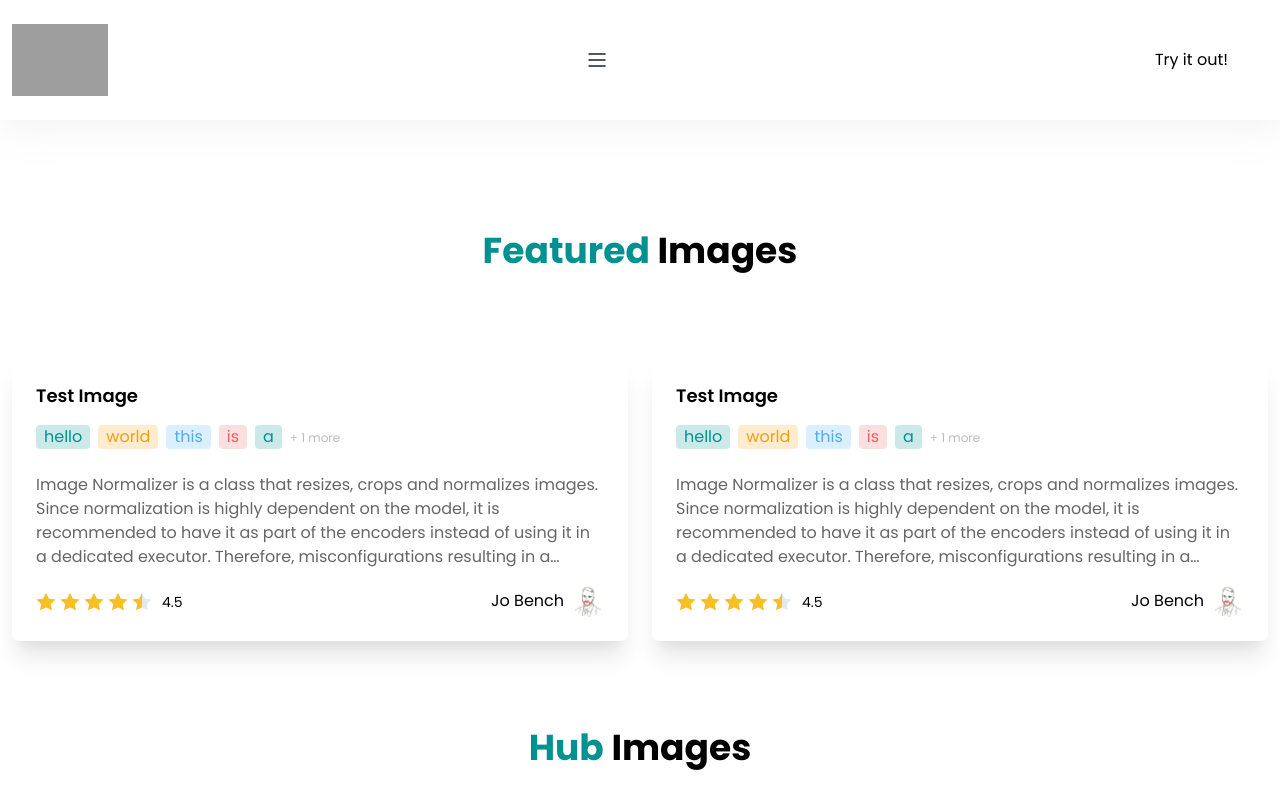
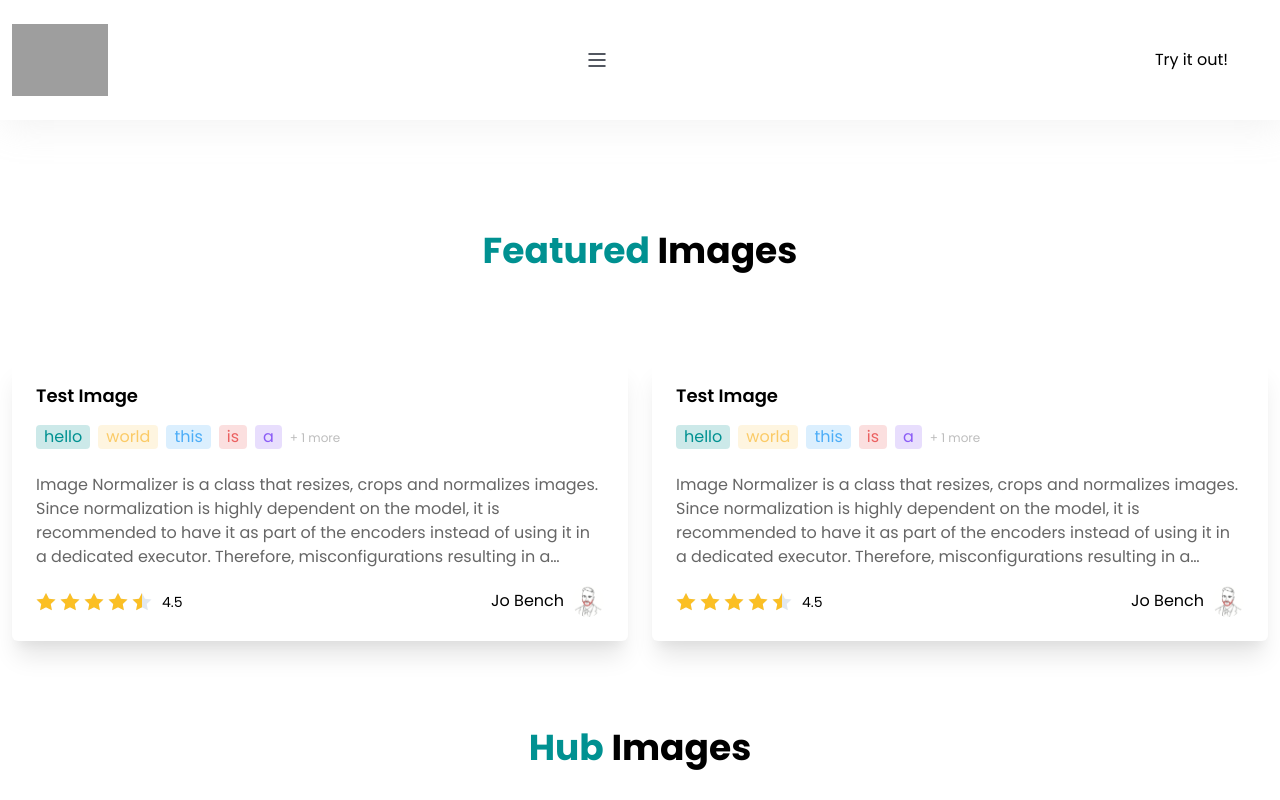
Before and after one commit to Asher-MS/website, a Next.js app: page /hub in a window 1280 px wide. Shown: the top 800 px of the page. Built offline with nearby package versions, Linux system fonts and the light colour scheme; grey boxes are pictures that could not be loaded.

Commit message:
fix: css purge classes

```diff
--- a/src/hub/HubImageCard.tsx
+++ b/src/hub/HubImageCard.tsx
@@ -4,17 +4,35 @@ import { StarIcon } from '../template/StarIcon'
 const DEFAULT_MAX_STARS = 5
 const DEFAULT_MAX_TAGS = 5
 
-const tagColors = ['primary', 'yellow', 'blue', 'red']
+const textColors = [
+  'text-primary-500',
+  'text-secondary-500',
+  'text-blue-500',
+  'text-red-500',
+  'text-purple-500'
+]
+const bgColors = [
+  'bg-primary-500',
+  'bg-secondary-500',
+  'bg-blue-500',
+  'bg-red-500',
+  'bg-purple-500'
+]
 
-const getTagColor = (index: number) => {
-  return tagColors[index % tagColors.length]
+const getTextColor = (index: number) => {
+  return textColors[index % textColors.length]
+}
+
+const getBgColor = (index: number) => {
+  return bgColors[index % bgColors.length]
 }
 
 const Tag = ({ children, index }: { children: React.ReactNode; index: number }) => {
-  const color = getTagColor(index)
+  const textColor = getTextColor(index)
+  const bgColor = getBgColor(index)
   return (
     <div
-      className={`inline-block px-2 py-0 rounded text-${color}-500 bg-${color}-500 bg-opacity-20 mr-2 mb-2`}
+      className={`inline-block px-2 py-0 rounded ${textColor} ${bgColor} bg-opacity-20 mr-2 mb-2`}
     >
       {children}
     </div>
```
